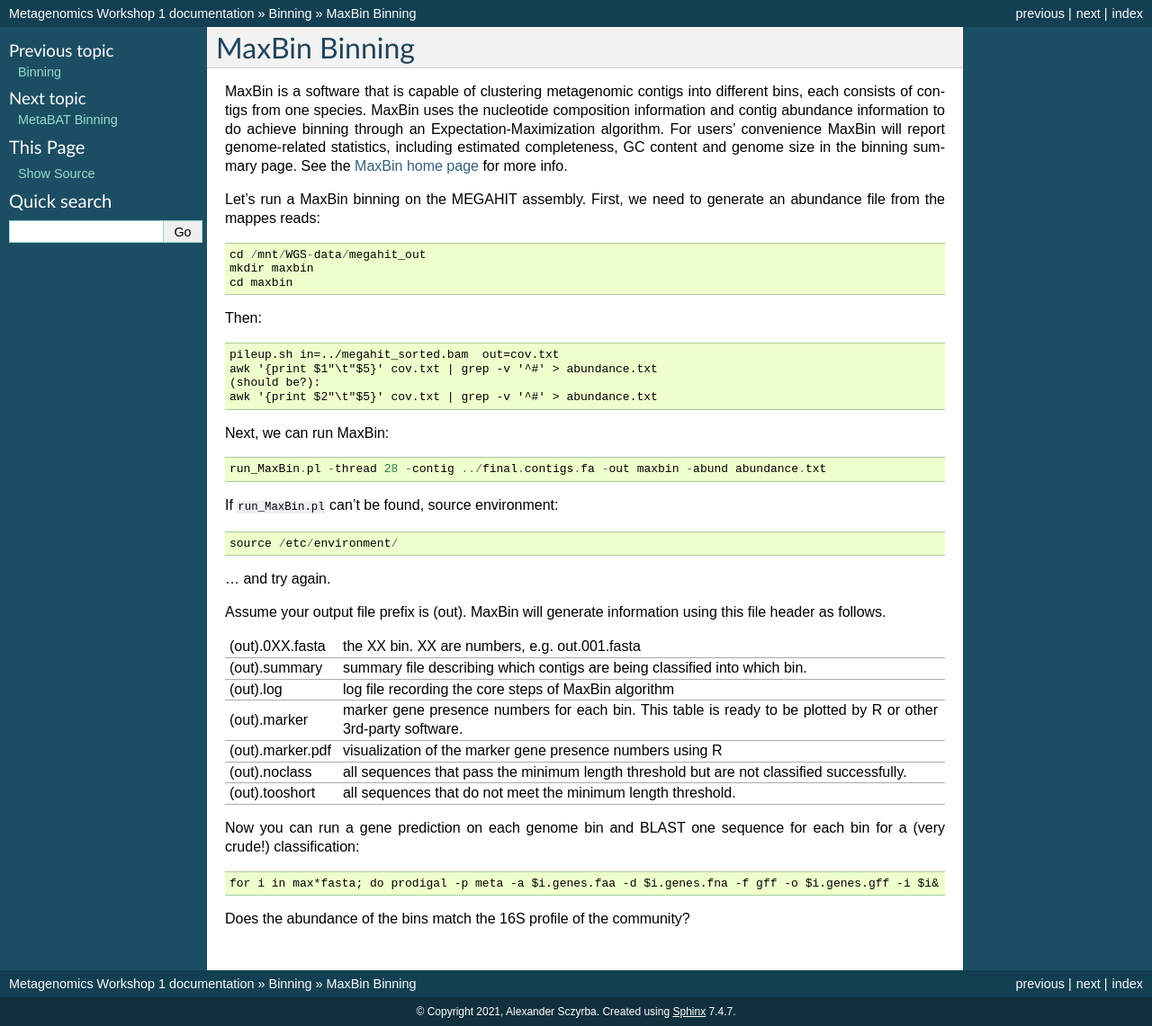
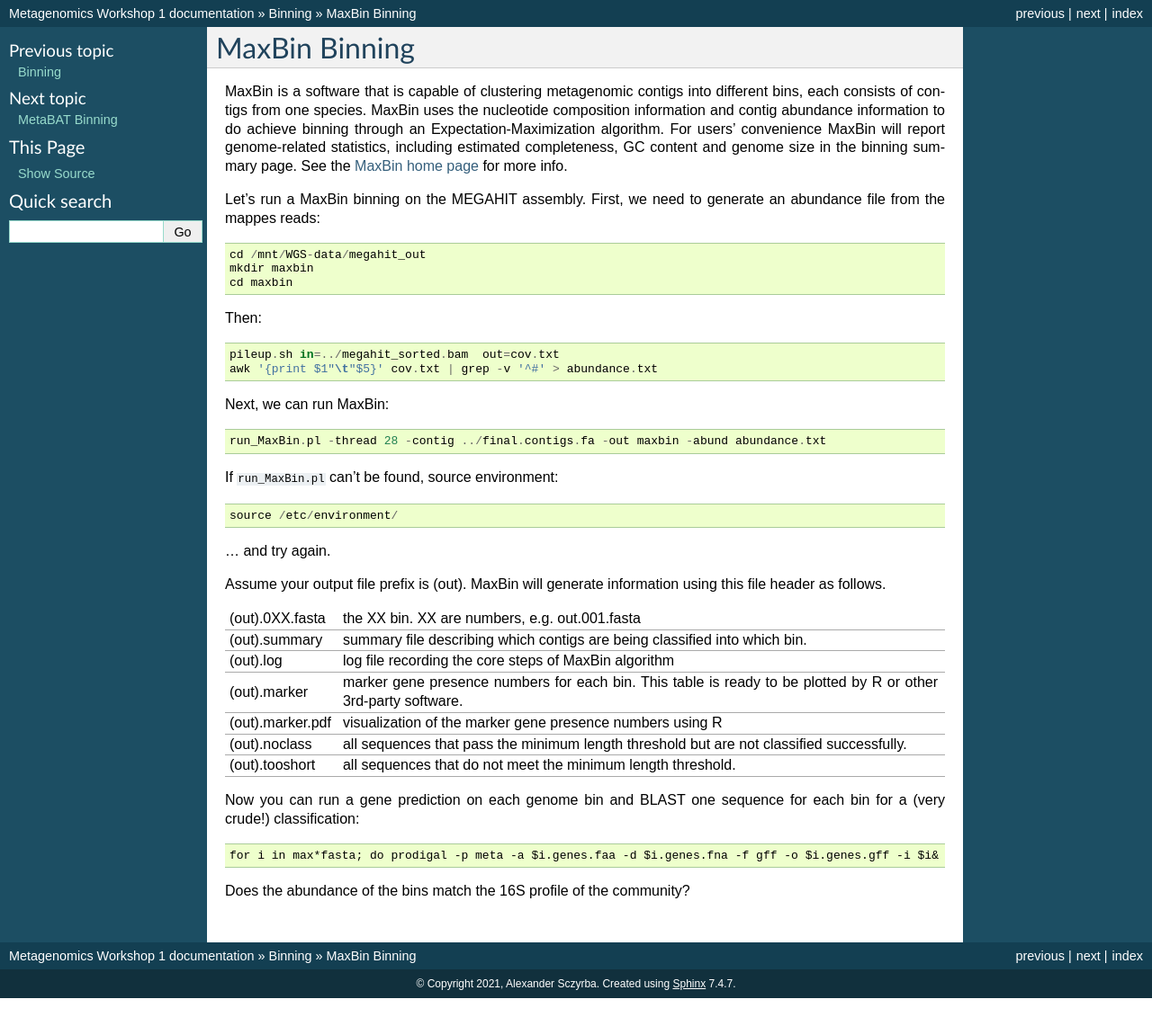
Before and after one commit to metagenomics/metagenomics-workshop, a Sphinx documentation site: the page built from docs/binning/maxbin.rst, in a window 1280 px wide. Shown: the whole page at 90% size. Built offline with Sphinx 7.4.7, drawn with Linux system fonts in a browser that asks for light colours; after the commit the page ends 1110 px from its top, so only the background shows below that.

Commit message:
Update maxbin.rst

```diff
--- a/docs/binning/maxbin.rst
+++ b/docs/binning/maxbin.rst
@@ -23,8 +23,6 @@ Then::
 
   pileup.sh in=../megahit_sorted.bam  out=cov.txt
   awk '{print $1"\t"$5}' cov.txt | grep -v '^#' > abundance.txt
-  (should be?):
-  awk '{print $2"\t"$5}' cov.txt | grep -v '^#' > abundance.txt
 
 Next, we can run MaxBin::
 
```
